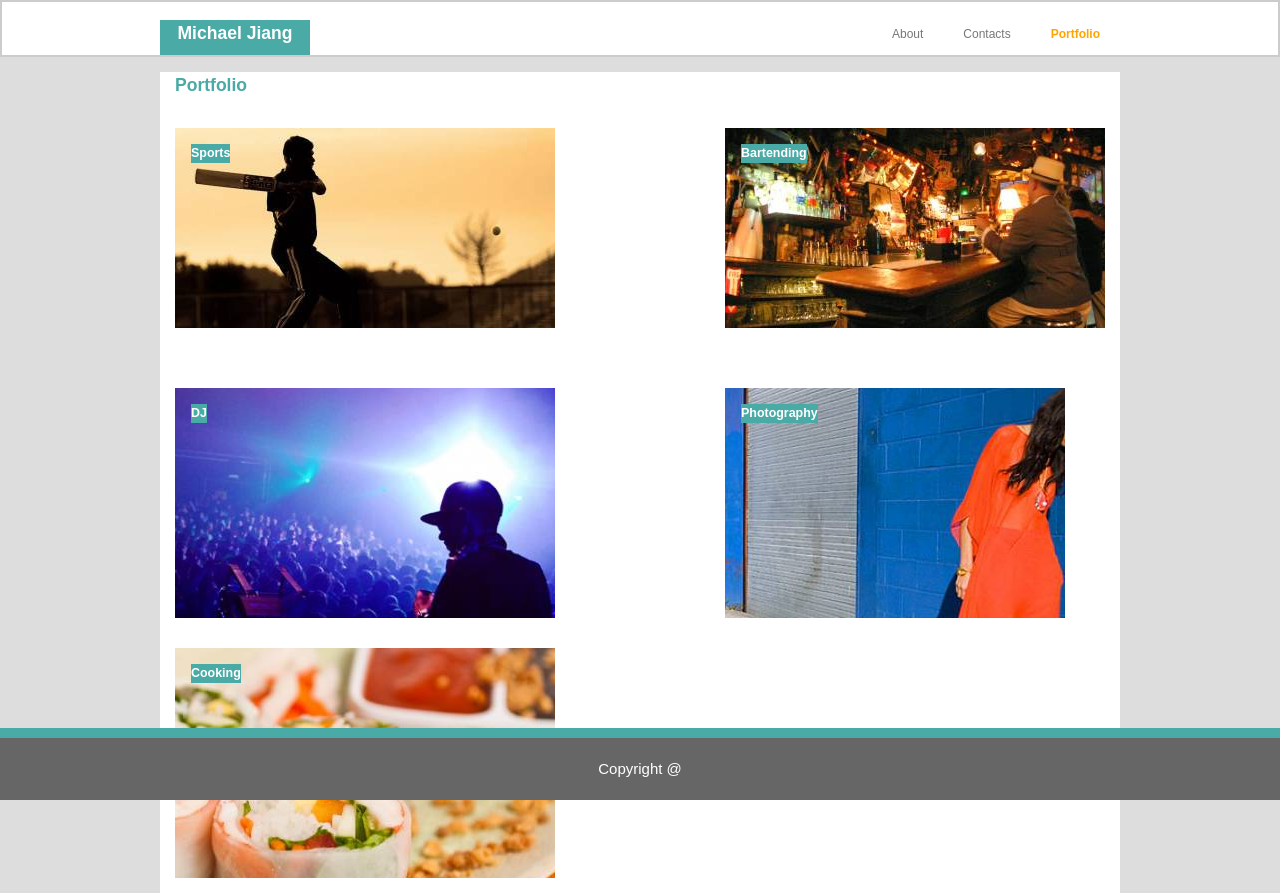
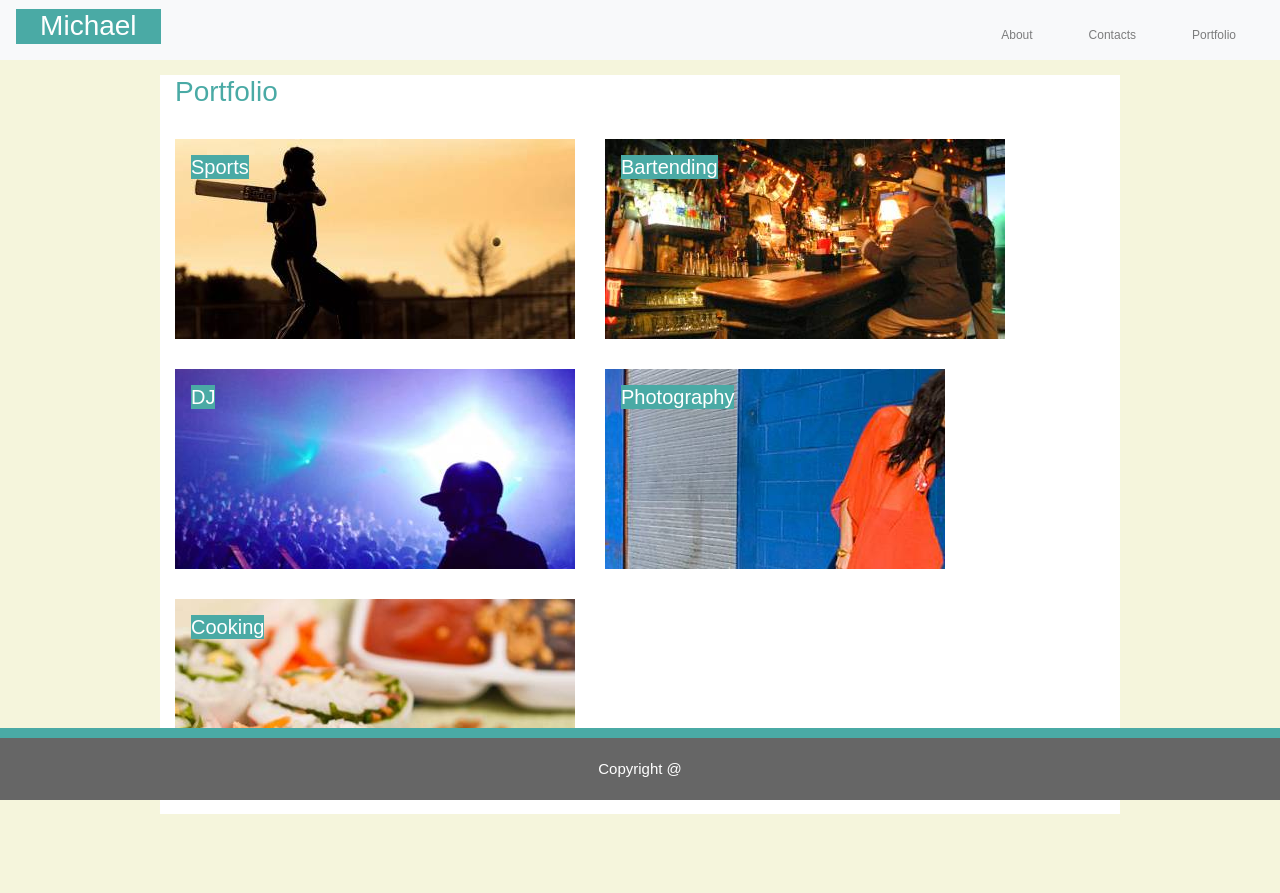
Before and after one commit to mjlikre/Basic-portfolio, a plain HTML site: page portfolio.html in a window 1280 px wide. After the commit the page ends 814 px from the top, so only its background shows below. Drawn offline with nearby package versions, Linux system fonts and the light colour scheme.

Commit message:
website changed to the hw 2 requirement. changed the nav bar, made website mobile responsive, changed the layout with bootstrap layout system, all things done

```diff
--- a/assets/css/style.css
+++ b/assets/css/style.css
@@ -1,17 +1,12 @@
 /* general style for the body */
 body{
     font: 15px/1.5 Arial, Helvetica, sans-serif;
-    padding: 0;
-    margin: 0;
-    background-color: #dddddd;
-
-
+    background-color: beige;
 }
 /* general style in th container, included in header and in the general information section
 i think later the header tag overwrites some of this stuff */
 
 .container{
-    width:960px;
     margin: auto;
     overflow: hidden;
 }
@@ -22,13 +17,9 @@ ul {
 }
 /* styling in header in general */
 
-header{
-    background: #ffffff;
-    max-height: 53px;
-    border:#cccccc 2px solid;
-}
+
 header h3{
-    width: 150px;
+    width: 150%;
     height: 35px;
     background: #4aaaa5;
     text-align: center;
@@ -58,22 +49,6 @@ header #name{
 }
 
 
-/* the basic navigation bar */
-header nav{
-    float: right;
-    margin-top: 10px;
-
-}
-
-header .highlight, header .current a{
-    color:orange;
-    font-weight: bold;
-}
-
-header a:hover{
-    color:orange;
-
-}
 
 /* styling for the body, the boxes, etc. */
 
@@ -82,6 +57,15 @@ header a:hover{
     width: 960px;
     height:auto;
     background-color: #ffffff;
+    z-index: -1;
+
+}
+
+#boxes .caption{
+    width:100%;
+    max-width:100%;
+    color:black;
+
 }
 #boxes h3{
     color:#4aaaa5;
@@ -105,7 +89,6 @@ header a:hover{
 #boxes h5{
     font-size:20;
     position: absolute;
-    z-index: 1;
     margin:1px;
     background-color: #4aaaa5;
     text-align: center;
@@ -124,6 +107,7 @@ header a:hover{
     background: url("../images/im1.jpeg") no-repeat;
     margin : 15px;
 
+
 }
 #boxes .box2{
     float: right;
@@ -132,6 +116,7 @@ header a:hover{
     min-height: 200px;
     background: url("../images/im2.jpeg") no-repeat;
     margin : 15px;
+
 }
 #boxes .box3{
     float: left;
@@ -140,6 +125,7 @@ header a:hover{
     min-height: 200px;
     background: url("../images/im3.jpg") no-repeat -200px -100px;
     margin : 15px;
+
 }
 #boxes .box4{
     float: right;
@@ -148,6 +134,7 @@ header a:hover{
     min-height: 200px;
     background: url("../images/im4.jpg") no-repeat -300px -50px;
     margin : 15px;
+
 }
 #boxes .box5{
     float: left;
@@ -156,6 +143,7 @@ header a:hover{
     min-height: 200px;
     background: url("../images/im5.jpg") no-repeat -200px -100px;
     margin : 15px;
+
 }
 /* input info styling on contacts page, the first two input */
 
@@ -183,7 +171,7 @@ input[type = text]{
 }
 /* sticky footer */
 footer {
-    position: absolute;
+    position: fixed;
     left: 0 ; right : 0; bottom: 0;
     padding:20px;
     margin-top:20px;
@@ -193,3 +181,21 @@ footer {
     border-top: #4aaaa5 10px solid;
 
 }
+
+@media screen and (max-width: 767px){
+    #boxes .container, .container{
+        width:60%;
+    }
+
+    #boxes,
+    #boxes .box1,
+    #boxes .box2,
+    #boxes .box3,
+    #boxes .box4,
+    #boxes .box5{
+        width : 80%;
+
+    }
+
+
+}
--- a/portfolio.html
+++ b/portfolio.html
@@ -5,51 +5,70 @@
     <meta http-equiv="X-UA-Compatible" content="IE=edge">
     <title>Basic portfolio</title>
     <meta name="viewport" content="width=device-width, initial-scale=1">
+    <link rel="stylesheet" href="https://stackpath.bootstrapcdn.com/bootstrap/4.3.1/css/bootstrap.min.css" integrity="sha384-ggOyR0iXCbMQv3Xipma34MD+dH/1fQ784/j6cY/iJTQUOhcWr7x9JvoRxT2MZw1T" crossorigin="anonymous">
     <link rel="stylesheet" type="text/css" media="screen" href="assets/css/style.css" />
+
 
 </head>
 <body>
     <header>
-        <div class="container">
+        <nav class="navbar navbar-expand-lg navbar-light bg-light">
                 <div id= "name">
-                <h3>Michael Jiang</h3>
+                    <h3>Michael</h3>
                 </div>
-            <nav>
-                <ul>
-                    <li><a href='index.html'>About</a></li>
-                    <li><a href = "contact.html">Contacts</a></li>
-                    <li class='current'><a href = "portfolio.html">Portfolio</a></li>
+            <button class="navbar-toggler" type="button" data-toggle="collapse" data-target="#navbarNav" aria-controls="navbarNav" aria-expanded="false" aria-label="Toggle navigation">
+                <span class="navbar-toggler-icon"></span>
+            </button>
+            <div class="collapse navbar-collapse" id="navbarNav">
+                <ul class="navbar-nav ml-auto">
+                    <li class="nav-item">
+                        <a class="nav-link" href='index.html'>About</a>
+                    </li>
+                    <li class="nav-item">
+                        <a class="nav-link" href = "contact.html">Contacts</a>
+                    </li>
+                    <li class="nav-item">
+                        <a class="nav-link current" href = "portfolio.html">Portfolio</a>
+                    </li>
+
                 </ul>
+            </div>
         </nav>
-
-        </div>
     </header>
 
     <section id="boxes">
         <h3>Portfolio</h3>
         <div class = "container">
-            <div class='box1'>
+            <div class = 'row'>
+                <div class='box1 col-sm-5'>
 
                     <h5>Sports</h5>
                 </div>
-            <div class='box2'>
+                <div class='box2 col-sm-5'>
 
                     <h5>Bartending</h5>
                 </div>
-            <div class ='box3'>
+
+            </div>
+        </div>
+        <div class = "container">
+            <div class = 'row'>
+
+                <div class ='box3 col-sm-5'>
 
                     <h5>DJ</h5>
                 </div>
-            <div class ='box4'>
-
+                <div class ='box4 col-sm-5'>
                     <h5>Photography</h5>
                 </div>
-            <div class = 'box5'>
-
+            </div>
+        </div>
+        <div class = "container">
+            <div class = 'row'>
+                <div class = 'box5 col-sm-5'>
                     <h5>Cooking</h5>
                 </div>
-
-
+            </div>
         </div>
 
     </section>
@@ -57,5 +76,9 @@
         Copyright @
     </footer>
 
+
+    <script src="https://code.jquery.com/jquery-3.3.1.slim.min.js" integrity="sha384-q8i/X+965DzO0rT7abK41JStQIAqVgRVzpbzo5smXKp4YfRvH+8abtTE1Pi6jizo" crossorigin="anonymous"></script>
+    <script src="https://cdnjs.cloudflare.com/ajax/libs/popper.js/1.14.7/umd/popper.min.js" integrity="sha384-UO2eT0CpHqdSJQ6hJty5KVphtPhzWj9WO1clHTMGa3JDZwrnQq4sF86dIHNDz0W1" crossorigin="anonymous"></script>
+    <script src="https://stackpath.bootstrapcdn.com/bootstrap/4.3.1/js/bootstrap.min.js" integrity="sha384-JjSmVgyd0p3pXB1rRibZUAYoIIy6OrQ6VrjIEaFf/nJGzIxFDsf4x0xIM+B07jRM" crossorigin="anonymous"></script>
 </body>
 </html>
```
Also changed, not shown: contact.html (+25 -10 lines), index.html (+27 -9 lines), 2 other files. Lines whose indentation alone changed are shown as unchanged.
